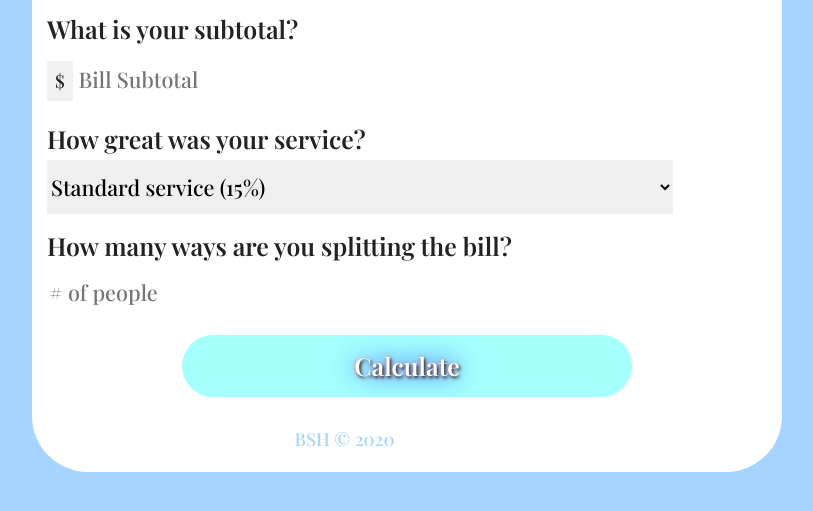
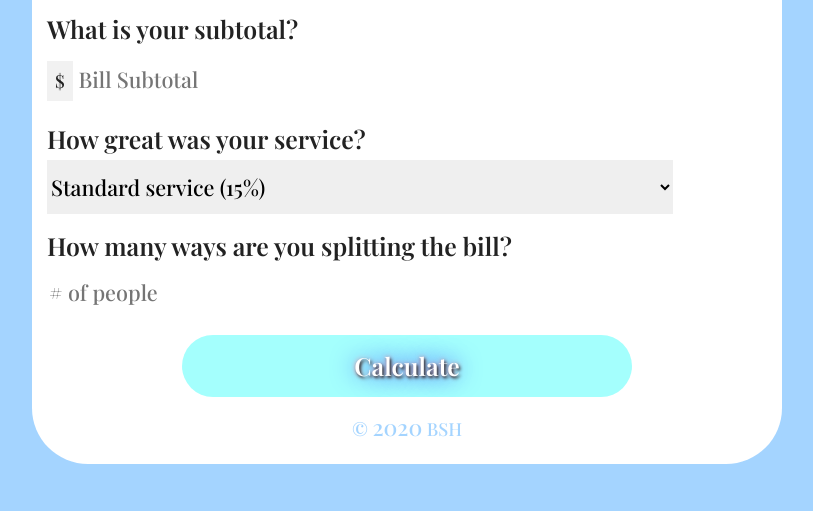
Before and after one commit to bash1997/tip-calculator, a plain HTML site: page index.html in a window 1280 px wide. Shown: the part 139-650 px from the top of the page, without its empty margins (233-1046 px from the left). Drawn offline with nearby package versions, Linux system fonts and the light colour scheme.

Commit message:
edits to footer

```diff
--- a/css/main.css
+++ b/css/main.css
@@ -99,8 +99,6 @@ textarea {
    ========================================================================== */
    body {
      background: #a4d4ff;
-     font-size: 1em;
-     color: #222;
    }
 
    .app {
@@ -210,12 +208,16 @@ textarea {
 
    .footer {
      color: #a4d4ff;
-     width: 30%;
-     margin: 30px auto 0;
+     display: flex;
+     justify-content: center;
    }
 
    .footer p {
      margin: 0;
+   }
+
+   .footer p span {
+     font-size: 1.25em;
    }
 /* ==========================================================================
    Helper classes
--- a/index.html
+++ b/index.html
@@ -64,7 +64,7 @@
         <h4> Tip Per Person: $<span id="perPerson" step=".01"></span></h4>
       </div>
       <div class="footer">
-        <p>BSH &copy 2020</p>
+        <p>&copy <span>2020</span> BSH</p>
       </div>
   </div>
 
```
